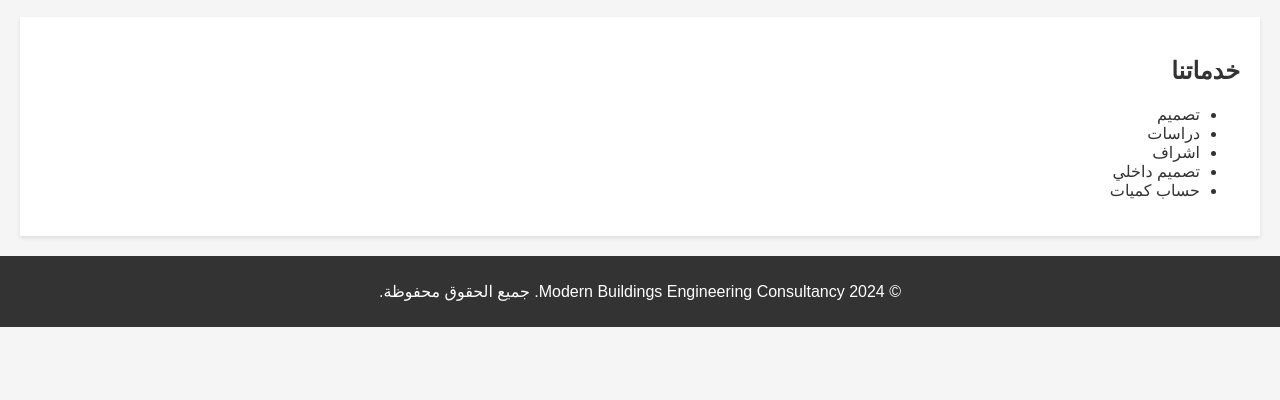
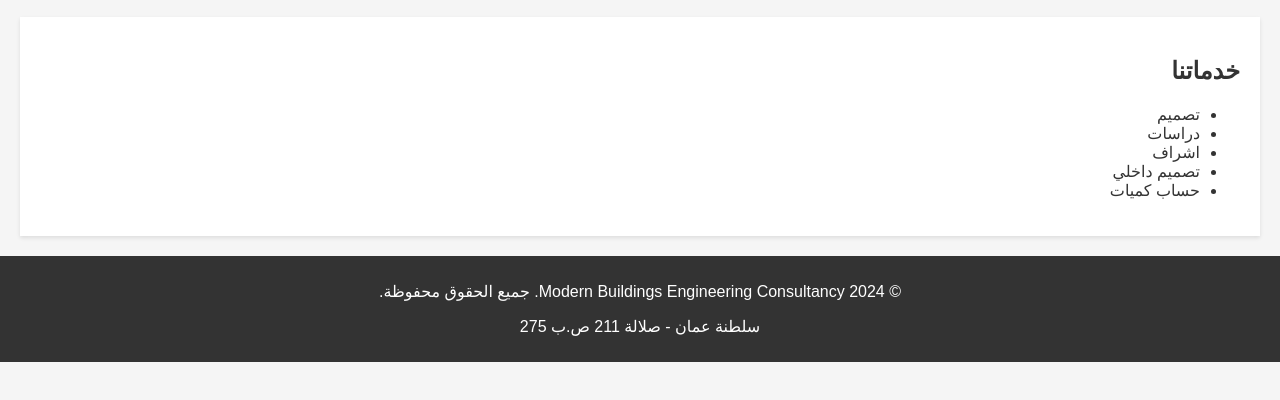
Before and after one commit to Modern-Buildings/website, a plain HTML site: page services.html in a window 1280 px wide. Shown: the part 196-596 px from the top of the page. Drawn offline with Linux system fonts and the light colour scheme.

Commit message:
Update services.html

```diff
--- a/services.html
+++ b/services.html
@@ -29,6 +29,7 @@
     </section>
     <footer>
         <p>© 2024 Modern Buildings Engineering Consultancy. جميع الحقوق محفوظة.</p>
+          <p>سلطنة عمان - صلالة 211 ص.ب 275</p>
     </footer>
 </body>
 </html>
```
